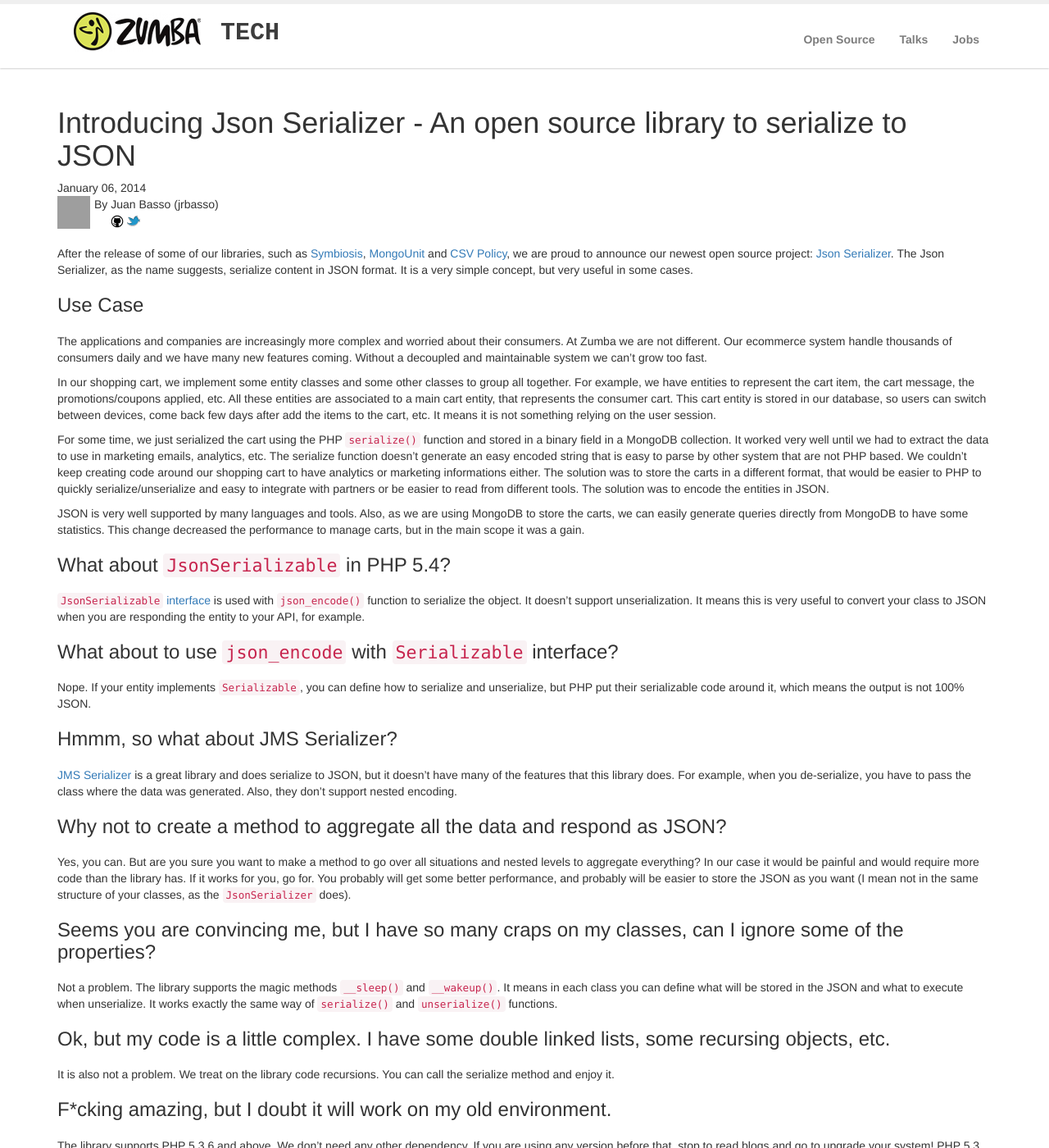
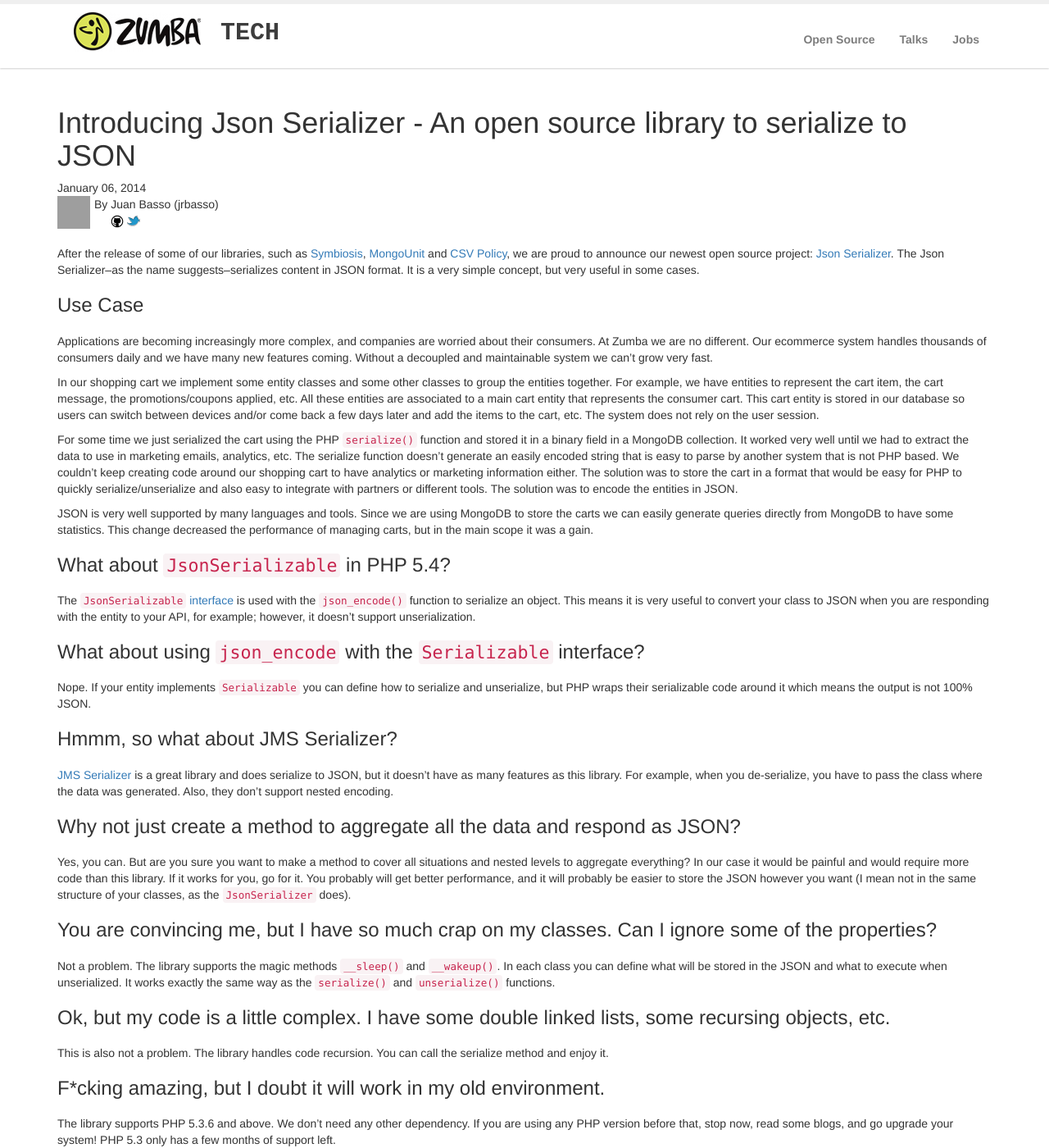
Before and after one commit to zumba/zumba.github.com, a Jekyll site: the page built from _posts/2014-01-06-json-serializer.md, in a window 1280 px wide and 1400 px high. Shown: the whole window at 82% size. Built offline with Jekyll 4.4.1, drawn with Linux system fonts in a browser that asks for light colours; nearby versions of some CDN libraries; comment, search, counter and statistics services are not loaded; some of the changed text lies outside the part shown; grey boxes are pictures that could not be loaded.

Commit message:
Some copy edits

```diff
--- a/_posts/2014-01-06-json-serializer.md
+++ b/_posts/2014-01-06-json-serializer.md
@@ -9,81 +9,81 @@
 After the release of some of our libraries, such as [Symbiosis](https://github.com/zumba/symbiosis),
 [MongoUnit](https://github.com/zumba/mongounit) and [CSV Policy](https://github.com/zumba/csv-policy),
 we are proud to announce our newest open source project: [Json Serializer](https://github.com/zumba/json-serializer).
-The Json Serializer, as the name suggests, serialize content in JSON format. It is a very simple concept, but very
+The Json Serializer&ndash;as the name suggests&ndash;serializes content in JSON format. It is a very simple concept, but very
 useful in some cases.
 
 ### Use Case
 
-The applications and companies are increasingly more complex and worried about their consumers. At Zumba we are not
-different. Our ecommerce system handle thousands of consumers daily and we have many new features coming. Without
-a decoupled and maintainable system we can't grow too fast.
+Applications are becoming increasingly more complex, and companies are worried about their consumers. At Zumba we are no
+different. Our ecommerce system handles thousands of consumers daily and we have many new features coming. Without
+a decoupled and maintainable system we can't grow very fast.
 
-In our shopping cart, we implement some entity classes and some other classes to group all together. For example,
+In our shopping cart we implement some entity classes and some other classes to group the entities together. For example,
 we have entities to represent the cart item, the cart message, the promotions/coupons applied, etc. All these entities
-are associated to a main cart entity, that represents the consumer cart. This cart entity is stored in our database,
-so users can switch between devices, come back few days after add the items to the cart, etc. It means it is not something
-relying on the user session.
+are associated to a main cart entity that represents the consumer cart. This cart entity is stored in our database
+so users can switch between devices and/or come back a few days later and add the items to the cart, etc. The system does not
+rely on the user session.
 
-For some time, we just serialized the cart using the PHP `serialize()` function and stored in a binary field in
+For some time we just serialized the cart using the PHP `serialize()` function and stored it in a binary field in
 a MongoDB collection. It worked very well until we had to extract the data to use in marketing emails, analytics, etc.
-The serialize function doesn't generate an easy encoded string that is easy to parse by other system that are not PHP
-based. We couldn't keep creating code around our shopping cart to have analytics or marketing informations either. The
-solution was to store the carts in a different format, that would be easier to PHP to quickly serialize/unserialize and
-easy to integrate with partners or be easier to read from different tools. The solution was to encode the entities in
+The serialize function doesn't generate an easily encoded string that is easy to parse by another system that is not PHP
+based. We couldn't keep creating code around our shopping cart to have analytics or marketing information either. The
+solution was to store the cart in a format that would be easy for PHP to quickly serialize/unserialize and
+also easy to integrate with partners or different tools. The solution was to encode the entities in
 JSON.
 
-JSON is very well supported by many languages and tools. Also, as we are using MongoDB to store the carts, we can easily
-generate queries directly from MongoDB to have some statistics. This change decreased the performance to manage carts,
+JSON is very well supported by many languages and tools. Since we are using MongoDB to store the carts we can easily
+generate queries directly from MongoDB to have some statistics. This change decreased the performance of managing carts,
 but in the main scope it was a gain.
 
 ### What about `JsonSerializable` in PHP 5.4?
 
-[`JsonSerializable` interface](http://php.net/JsonSerializable) is used with `json_encode()` function to serialize the
-object. It doesn't support unserialization. It means this is very useful to convert your class to JSON when you are
-responding the entity to your API, for example.
+The [`JsonSerializable` interface](http://php.net/JsonSerializable) is used with the `json_encode()` function to serialize an
+object. This means it is very useful to convert your class to JSON when you are
+responding with the entity to your API, for example; however, it doesn't support unserialization.
 
-### What about to use `json_encode` with `Serializable` interface?
+### What about using `json_encode` with the `Serializable` interface?
 
-Nope. If your entity implements `Serializable`, you can define how to serialize and unserialize, but PHP put their
-serializable code around it, which means the output is not 100% JSON.
+Nope. If your entity implements `Serializable` you can define how to serialize and unserialize, but PHP wraps their
+serializable code around it which means the output is not 100% JSON.
 
 ### Hmmm, so what about JMS Serializer?
 
 [JMS Serializer](http://jmsyst.com/libs/serializer) is a great library and does serialize to JSON, but it doesn't have
-many of the features that this library does. For example, when you de-serialize, you have to pass the class where the
+as many features as this library. For example, when you de-serialize, you have to pass the class where the
 data was generated. Also, they don't support nested encoding.
 
-### Why not to create a method to aggregate all the data and respond as JSON?
+### Why not just create a method to aggregate all the data and respond as JSON?
 
-Yes, you can. But are you sure you want to make a method to go over all situations and nested levels to aggregate
-everything? In our case it would be painful and would require more code than the library has. If it works for you,
-go for. You probably will get some better performance, and probably will be easier to store the JSON as you want
+Yes, you can. But are you sure you want to make a method to cover all situations and nested levels to aggregate
+everything? In our case it would be painful and would require more code than this library. If it works for you,
+go for it. You probably will get better performance, and it will probably be easier to store the JSON however you want
 (I mean not in the same structure of your classes, as the `JsonSerializer` does).
 
-### Seems you are convincing me, but I have so many craps on my classes, can I ignore some of the properties?
+### You are convincing me, but I have so much crap on my classes. Can I ignore some of the properties?
 
-Not a problem. The library supports the magic methods `__sleep()` and `__wakeup()`. It means in each class you can
-define what will be stored in the JSON and what to execute when unserialize. It works exactly the same way of
+Not a problem. The library supports the magic methods `__sleep()` and `__wakeup()`.  In each class you can
+define what will be stored in the JSON and what to execute when unserialized. It works exactly the same way as the
 `serialize()` and `unserialize()` functions.
 
 ### Ok, but my code is a little complex. I have some double linked lists, some recursing objects, etc.
 
-It is also not a problem. We treat on the library code recursions. You can call the serialize method and enjoy it.
+This is also not a problem. The library handles code recursion. You can call the serialize method and enjoy it.
 
-### F\*cking amazing, but I doubt it will work on my old environment.
+### F\*cking amazing, but I doubt it will work in my old environment.
 
-The library supports PHP 5.3.6 and above. We don't need any other dependency. If you are using any version before
-that, stop to read blogs and go to upgrade your system! PHP 5.3 only has a few months of support left.
+The library supports PHP 5.3.6 and above. We don't need any other dependency. If you are using any PHP version before
+that, stop now, read some blogs, and go upgrade your system! PHP 5.3 only has a few months of support left.
 
-### Is the library incompatible with `Serializable` or `JsonSerializable`?
+### Is the library compatible with `Serializable` or `JsonSerializable`?
 
-Nope. Each one has one different functionality, so everything is fine. You can still using the `Serializable` with
+Yep. Each one has different functionality, so everything is fine. You can still use `Serializable` with
 `serialize()` and `unserialize()` functions. You can use `JsonSerializable` with `json_encode()` to respond to your
 API and our library to serialize the object for internal storage.
 
-### You are talking too much, seems you are a car salesmen. Do you have some code to show?
+### You are talking too much; you're like a car salesmen. Do you have some code to show?
 
-Indeed, let's go to some example:
+Indeed, let's go to an example:
 
 <script src="https://gist.github.com/jrbasso/e0801a89bacad0262189.js?file=json_serializer.php"> </script>
 
```
